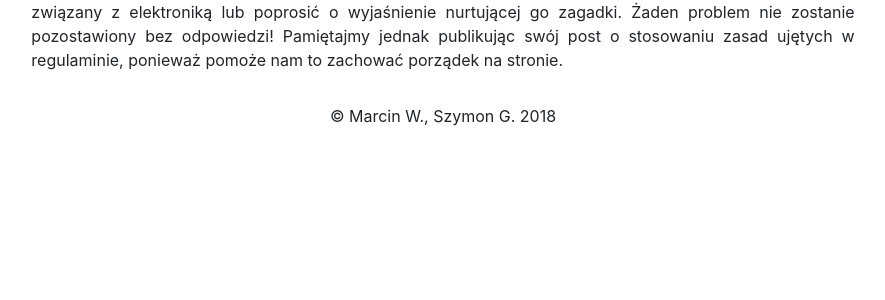
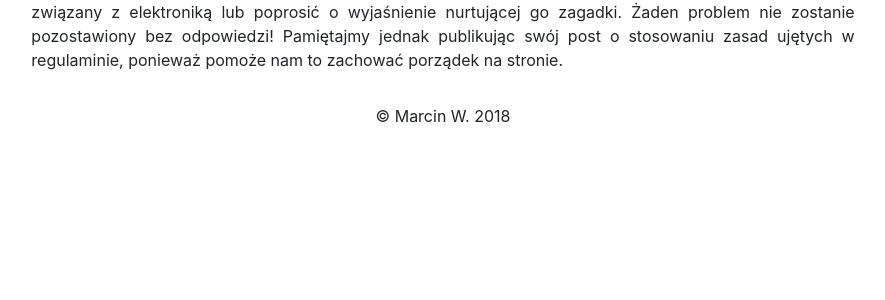
Before and after one commit to marcinoow/JPO_PROJECT, a Flask app: page /about in a window 1280 px wide. Shown: the part 192-492 px from the top of the page, without its empty margins (197-1082 px from the left). Run offline with Flask 2, Linux system fonts and the light colour scheme; parts of the project's set-up code (start-up, migrations or seed data) failed here and were passed over; some libraries are stand-ins or nearby versions.

Commit message:
Project v3

```diff
--- a/ELEPRO/elepro/templates/layout/base.html
+++ b/ELEPRO/elepro/templates/layout/base.html
@@ -4,7 +4,7 @@
     <meta charset="utf-8" />
     <meta name="viewport" content="width=device-width, initial-scale=1, shrink-to-fit=no">
     <meta name="description" content="Blog poswiecony problemom w elektronice." />
-    <meta name="author" content="Marcin W., Szymon G." />
+    <meta name="author" content="Marcin W." />
 
     <title>{% block title %}Elepro{% endblock %}</title>
 
@@ -38,7 +38,7 @@
 
     <!-- Footer -->
     <footer class="container-fluid text-center">
-      <p>&copy; Marcin W., Szymon G. 2018</p>
+      <p>&copy; Marcin W. 2018</p>
     </footer>
 
     <!-- jQuery first, then Popper.js, then Bootstrap JS -->
```
